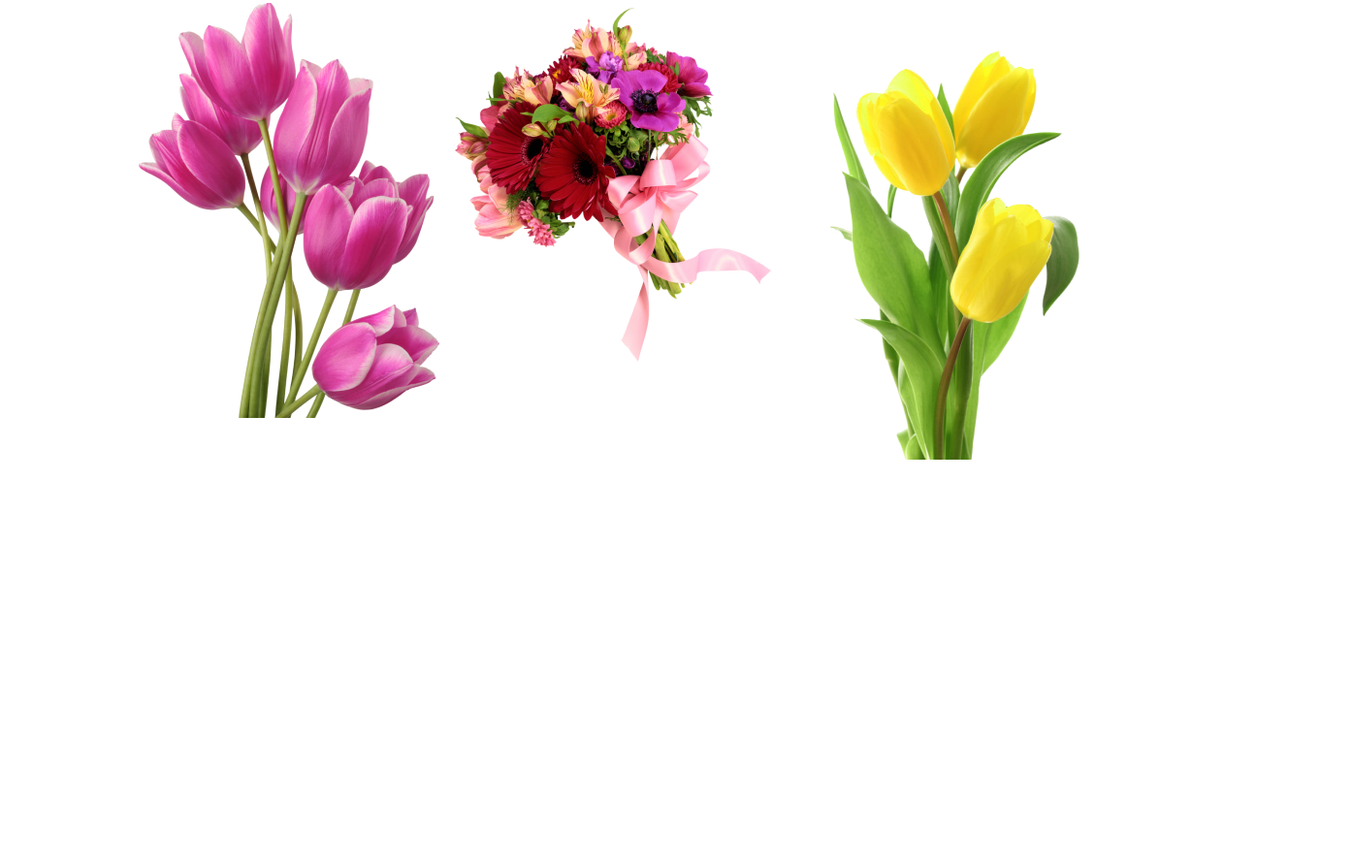
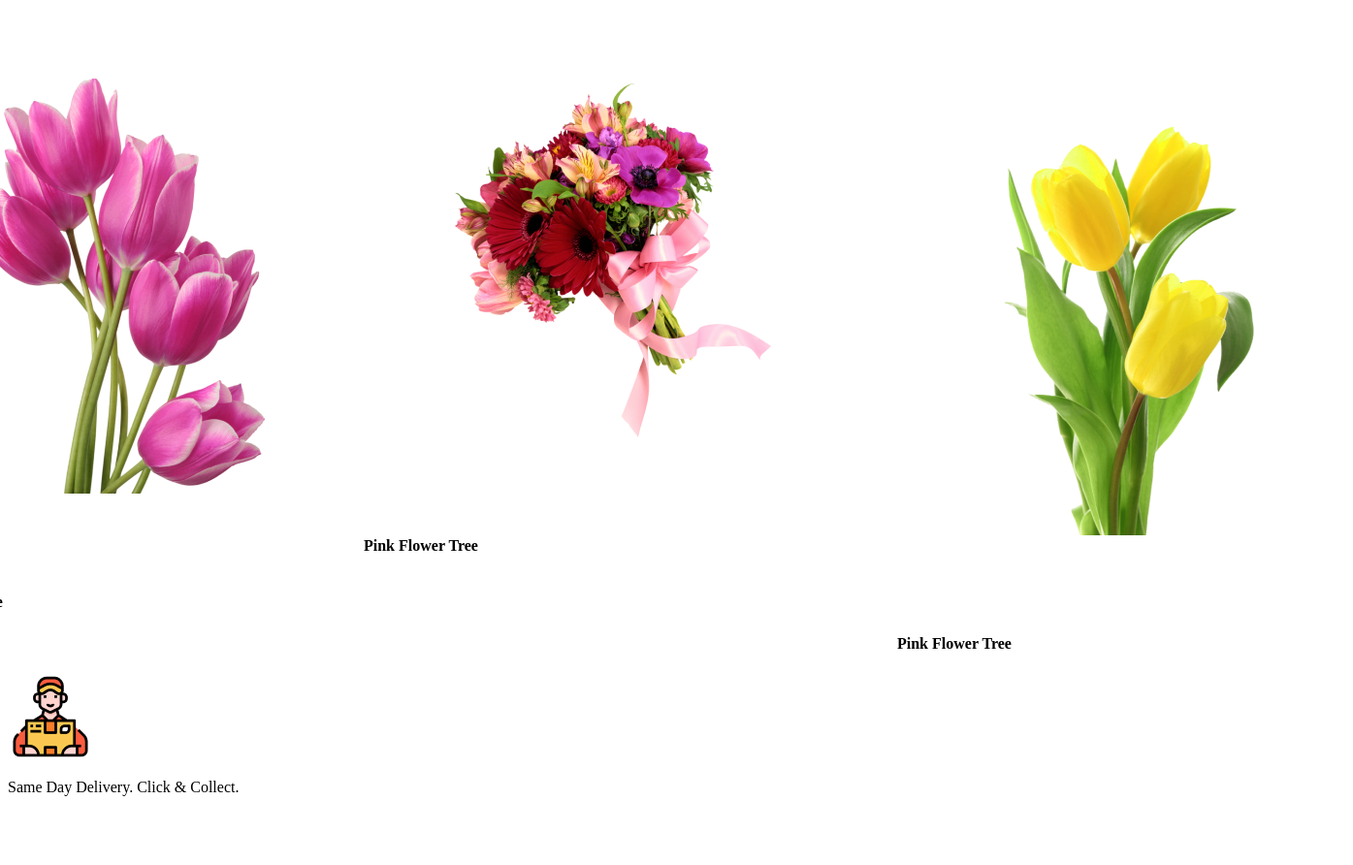
Before and after one commit to jahidulislam12345/Flowershop, a plain HTML site: page index.html in a window 1280 px wide. Shown: the part 1575-2467 px from the top of the page at 97% size, 1395 px wide, since content can reach past the window. Before the commit the page ends 2083 px from the top, so only its background shows below. Drawn offline with Linux system fonts and the light colour scheme.

Commit message:
logo photo section added

```diff
--- a/index.html
+++ b/index.html
@@ -46,16 +46,33 @@
         <!-- pink flower tree section -->
         <section class="flower">
             <div>
-                <img src="Flower Asset/pngwing 6.png" alt="">
-                <h5></h5>
+                <img class="flower-1" src="Flower Asset/pngwing 6.png" alt="">
+                <h4>Pink Flower Tree</h4>
             </div>
             <div>
-                <img src="Flower Asset/pngwing 5.png" alt="">
-                <h5></h5>
+                <img class="flower-2" src="Flower Asset/pngwing 5.png" alt="">
+                <h4>Pink Flower Tree</h4>
             </div>
             <div>
-                <img src="Flower Asset/pngwing 7.png" alt="">
-                <h5></h5>
+                <img class="flower-3" src="Flower Asset/pngwing 7.png" alt="">
+                <h4>Pink Flower Tree</h4>
+            </div>
+        </section>
+
+        <section class="logo-section">
+            <div>
+
+                <img src="Flower Asset/Group 57.png" alt="">
+                <p>Same Day Delivery. Click & Collect.</p>
+
+            </div>
+            <div>
+                <img src="" alt="">
+                <p></p>
+            </div>
+            <div>
+                <img src="" alt="">
+                <p></p>
             </div>
         </section>
 
--- a/style/style.css
+++ b/style/style.css
@@ -126,4 +126,9 @@
     .flower{
         display: flex;
         justify-content: center;
+        gap: 24px;
     }
+
+    .flower-1, .flower-2, .flower-3{
+        padding: 78px;
+    }
```
